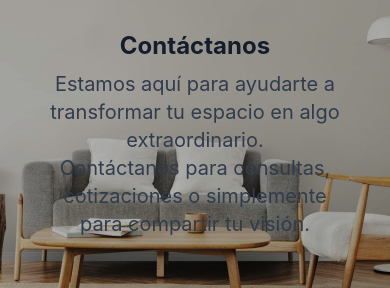
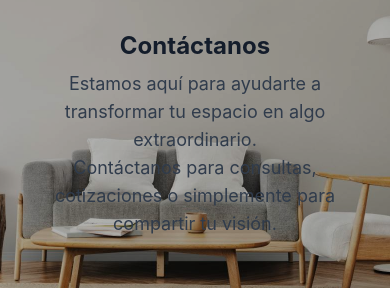
Before and after one commit to agiraldocesde/galeria-cucuta, a website: page index.html in a window 390 px wide. Shown: the part 2470-2758 px from the top of the page. Drawn offline with nearby package versions, Linux system fonts and the light colour scheme; files that its build step writes are made by us from their sources.

Commit message:
ajustes de banner

```diff
--- a/index.html
+++ b/index.html
@@ -323,15 +323,13 @@
             <h2 class="text-2xl md:text-4xl font-bold text-slate-800">
                 Contáctanos
             </h2>
-            <p class="text-xl md:text-2xl mt-2 px-10 md:p-0 text-slate-600">
+            <p class="text-lg md:text-2xl mt-2 px-10 md:p-0 text-slate-600">
                 Estamos aquí para ayudarte a transformar tu espacio en algo extraordinario.
                 <br>
                 Contáctanos para consultas, cotizaciones o simplemente para compartir tu visión.
             </p>
         </div>
-
     </section>
-
     <script src="./JS/script.js">
 
     </script>
```
